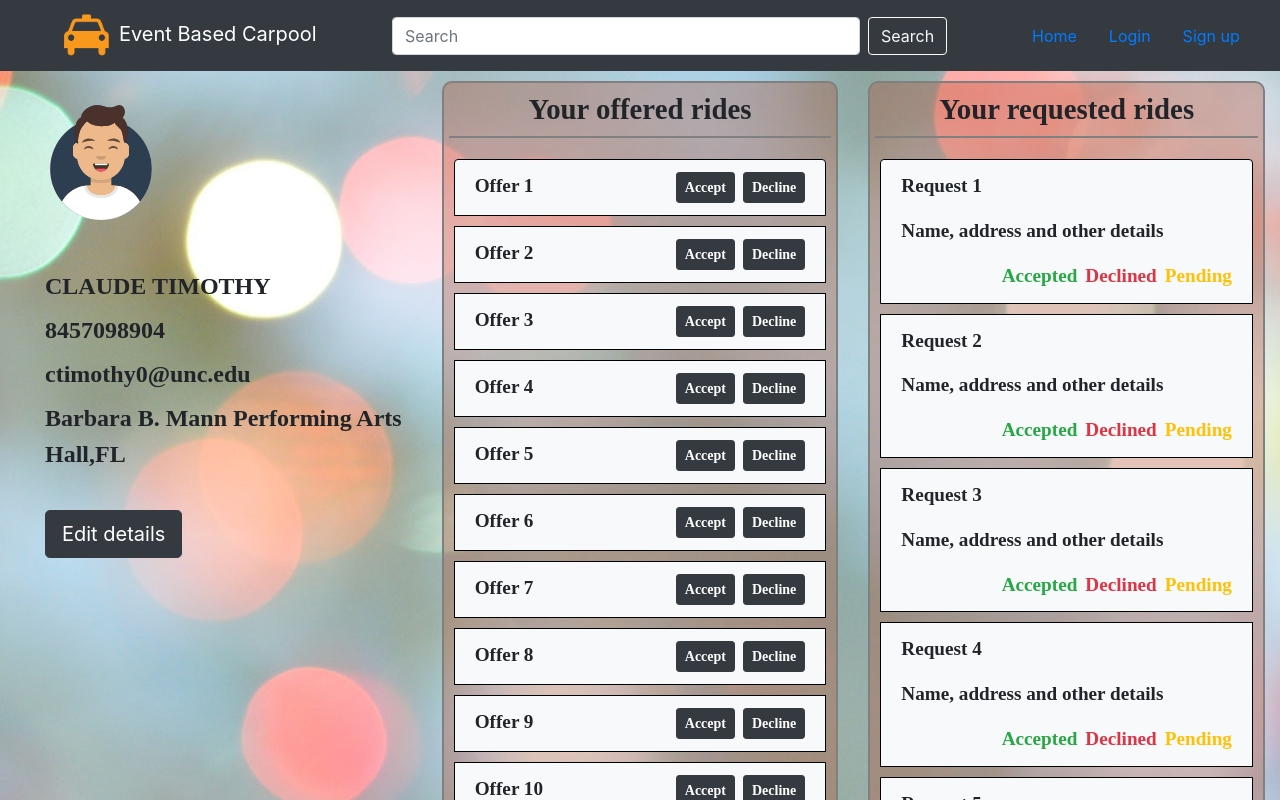
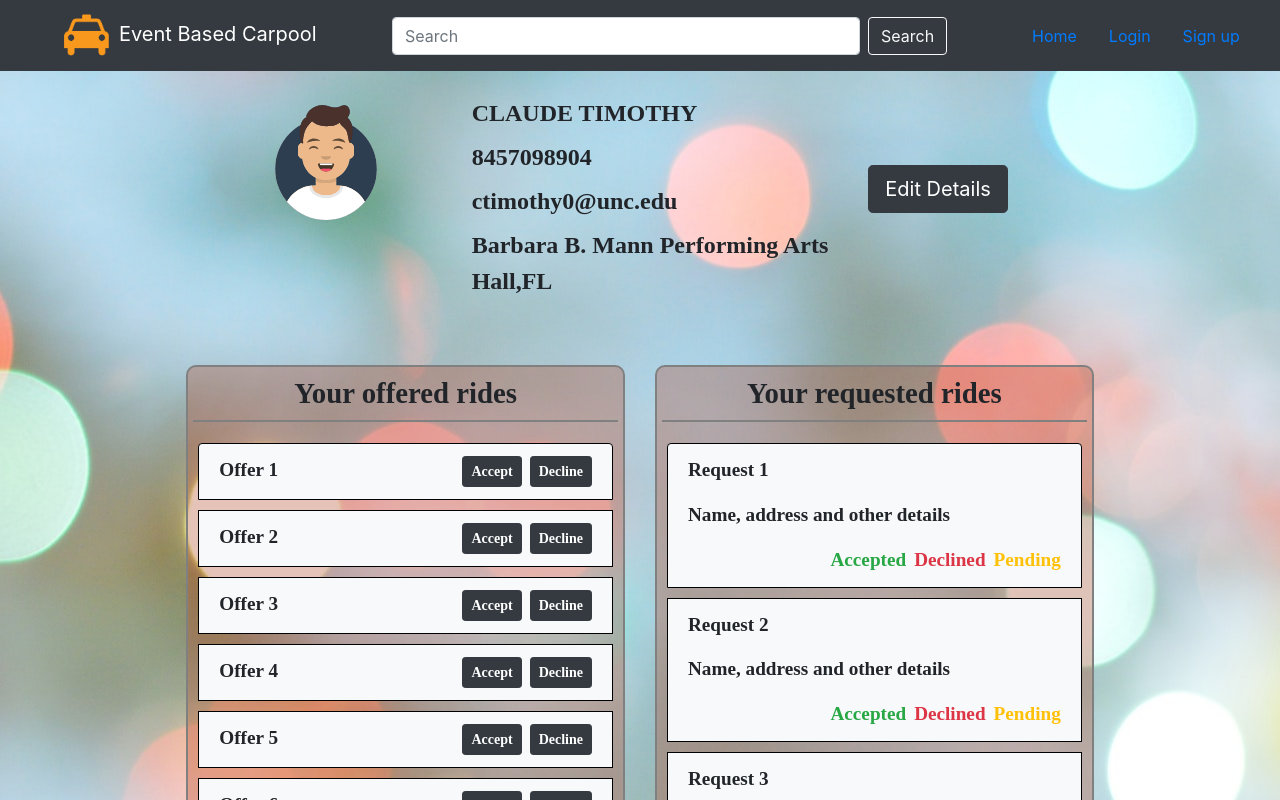
Before and after one commit to SaurabhJ93/Event-Based-Carpooling, a React (Create React App) app in the folder client/: page /User in a window 1280 px wide. Shown: the top 800 px of the page. Built offline with nearby package versions, Linux system fonts and the light colour scheme.

Commit message:
changes in user page

```diff
--- a/client/src/assests/styles/userStyle.js
+++ b/client/src/assests/styles/userStyle.js
@@ -15,7 +15,7 @@ export const Styled = styled.div`
         margin: 30px;
     }
 
-    .user-data div{
+    .user-data p{
     font-weight: bold;
     font-family: sans serif;
     font-size: 1.5em;
@@ -26,6 +26,9 @@ export const Styled = styled.div`
         margin: 30px;
     }
 
+    .i-am-centered{
+        margin: auto;
+    }
     .user-offered-rides,.user-requested-rides{
     background-color:#af4b2c54;
     border: 2px solid grey;
--- a/client/src/pages/User/index.js
+++ b/client/src/pages/User/index.js
@@ -26,19 +26,23 @@ const User = () => {
         <Styled>
             <div className="container">
                 <div className="row">
-                    <div className="user-data col-sm-4" >
+                    <div className="col-sm-4 text-right" >
                         <img class="masthead-avatar mb-5" src={userImg} alt="" />
-                        <div >
-                            <p class="masthead-name text-uppercase mb-2" >{users.name}</p>
-                            <p class="mb-2">{users.contact}</p>
-                            <p class="mb-2">{users.email}</p>
-                            <p class="mb-2">{users.address}</p>
-                        </div>
+                    </div>
+                    <div className="user-data col-sm-4">
+                        <p class="masthead-name text-uppercase mb-2 mt-4" >{users.name}</p>
+                        <p class="mb-2">{users.contact}</p>
+                        <p class="mb-2">{users.email}</p>
+                        <p class="mb-2">{users.address}</p>
+                    </div>
+                    <div className="col-sm-4 justify-content-center align-self-center">
                         <button type="button" class="btn btn-dark btn-lg">
-                            Edit details
+                            Edit Details
                      </button>
                     </div>
-                    <div class="col-sm-4">
+                </div>
+                <div className="row mt-5 w-75 i-am-centered">
+                    <div class="col-sm-6">
                         <div class="user-offered-rides">
                             <p className="heading-req">Your offered rides</p>
                             <ul class="list-group">
@@ -56,7 +60,7 @@ const User = () => {
                             </ul>
                         </div>
                     </div>
-                    <div class="col-sm-4">
+                    <div class="col-sm-6">
                         <div class="user-requested-rides">
                             <p className="heading-req">Your requested rides</p>
                             <ul class="list-group">
```
